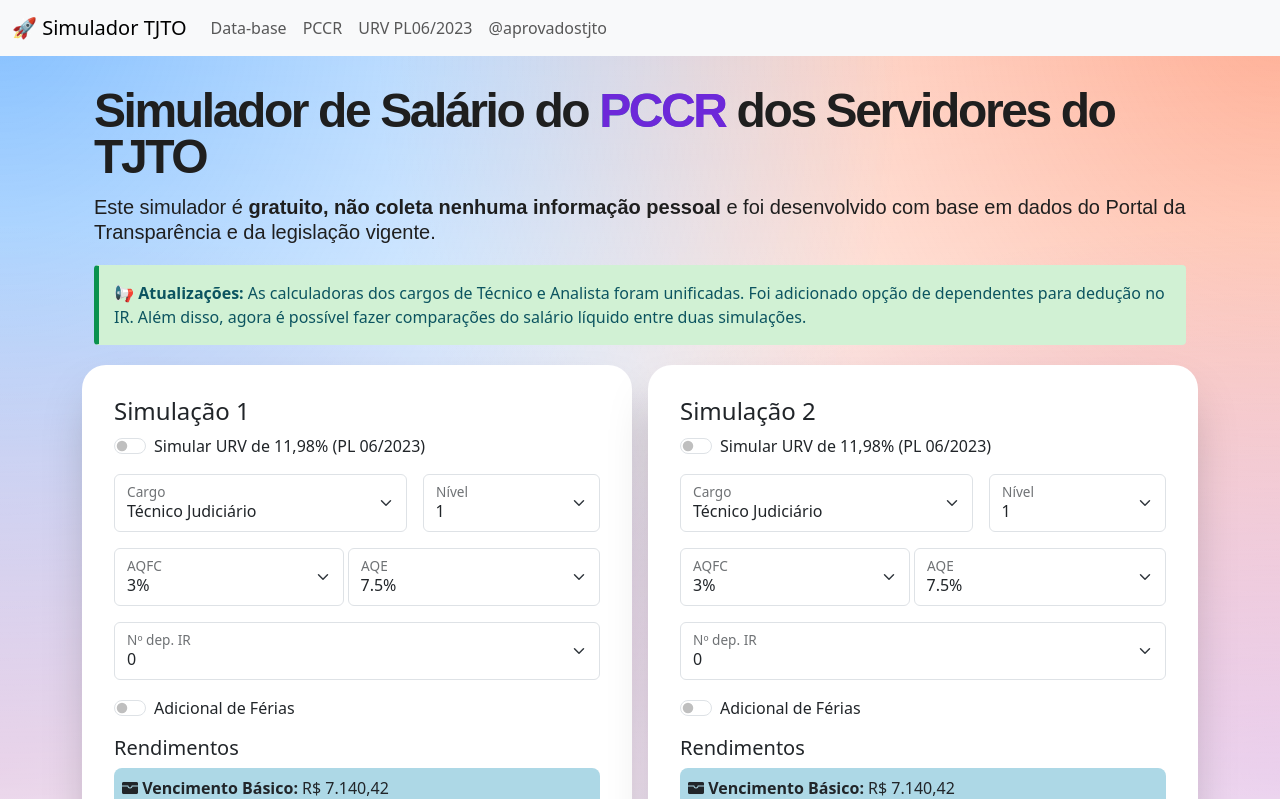
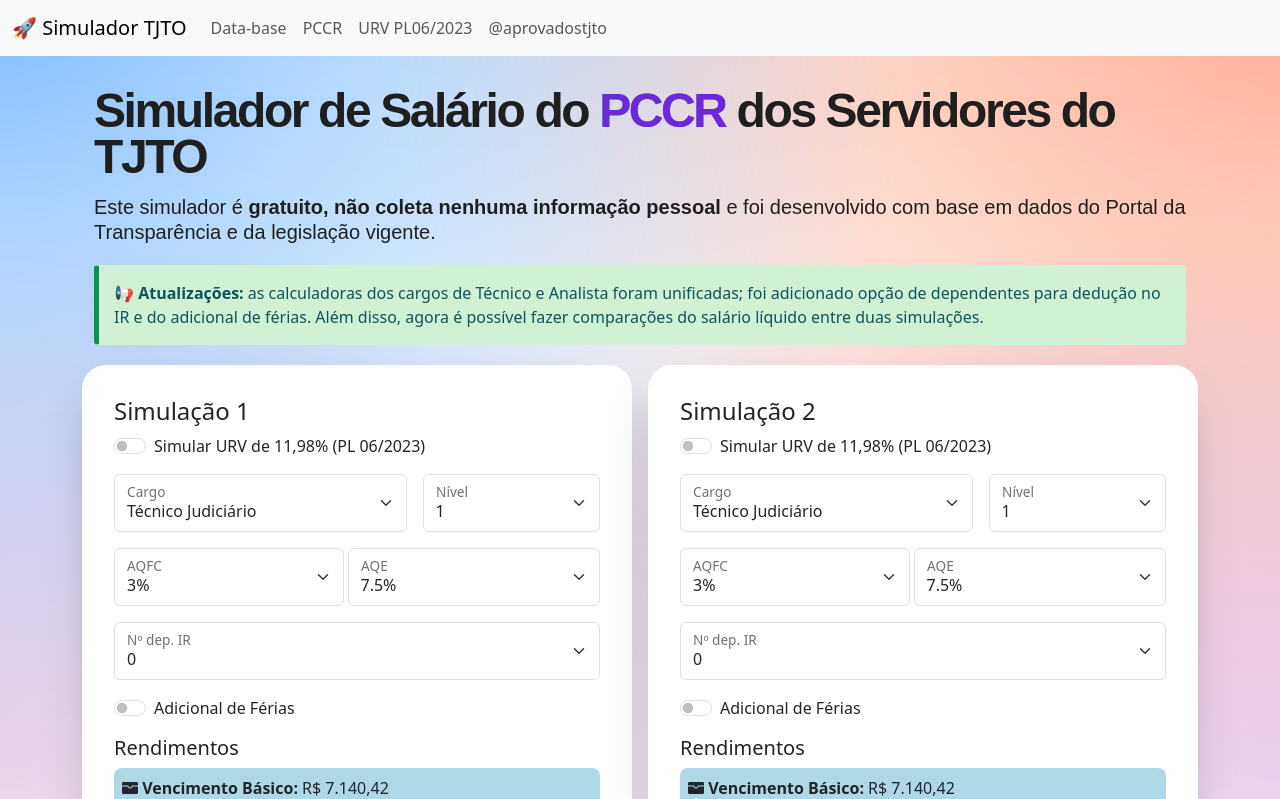
Before and after one commit to guilhermeoq/carreira-tjto, a Vue app: page / in a window 1280 px wide. Shown: the top 799 px of the page. Built offline with nearby package versions, Linux system fonts and the light colour scheme.

Commit message:
Fix error Adicional de Ferias

```diff
--- a/src/components/Calculadora.vue
+++ b/src/components/Calculadora.vue
@@ -50,9 +50,9 @@
         desenvolvido com base em dados do Portal da Transparência e da legislação vigente.
       </p>
       <div class="callout callout-info">
-        <strong>📢 Atualizações: </strong>As calculadoras dos cargos de Técnico e Analista foram
-        unificadas. Foi adicionado opção de dependentes para dedução no IR. Além disso, agora é
-        possível fazer comparações do salário líquido entre duas simulações.
+        <strong>📢 Atualizações: </strong>as calculadoras dos cargos de Técnico e Analista foram
+        unificadas; foi adicionado opção de dependentes para dedução no IR e do adicional de férias.
+        Além disso, agora é possível fazer comparações do salário líquido entre duas simulações.
       </div>
     </div>
     <div class="d-sm-flex gap-3">
@@ -318,7 +318,8 @@ export default {
         calculator.vencimentoBasico +
         calculator.gaj +
         calculator.aqeValue +
-        calculator.aqfcValue -
+        calculator.aqfcValue +
+        calculator.ferias -
         (calculator.previdencia + 189.59 * calculator.dependente)
       calculator.irrf = this.calcularIrrf(baseIRRF)
       calculator.totalDescontos = calculator.previdencia + calculator.irrf
```
